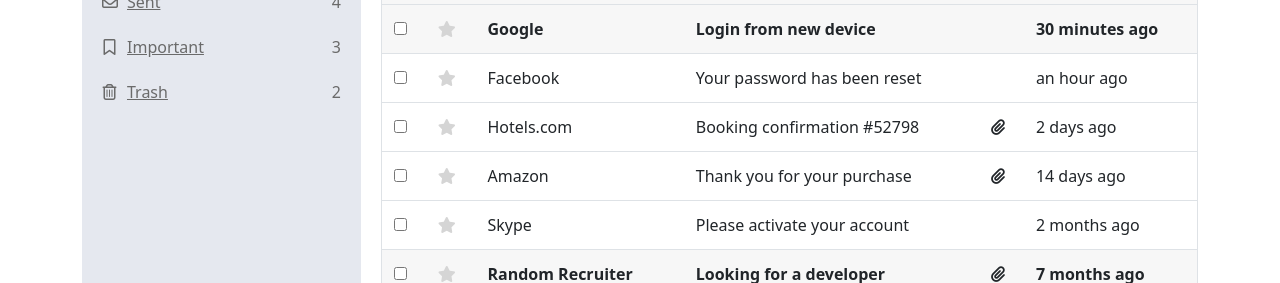
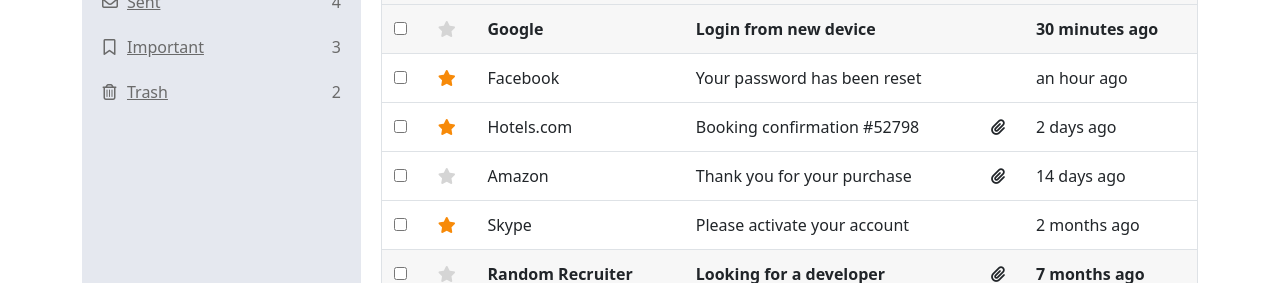
Before and after one commit to Michael-Bonawitt/Vue-Mail-Project, a Vue app: page / in a window 1280 px wide. Shown: the part 155-438 px from the top of the page. Built offline with nearby package versions, Linux system fonts and the light colour scheme.

Commit message:
Created Marked Messages as Important function

```diff
--- a/src/components/Messages.vue
+++ b/src/components/Messages.vue
@@ -6,8 +6,8 @@
                     <input type="checkbox">
                 </td>
                 <td>
-                    <a href="#" v-if="typeof message.isImportant !== 'undefined'">
-                        <i class="fa fa-star"></i>
+                    <a href="#" v-if="message.isImportant !== undefined" @click="message.isImportant = !message.isImportant">
+                        <i :class="['fa', 'fa-star', { important: message.isImportant }]"></i>
                     </a>
                 </td>
                 <td>{{ message.from.name }}</td>
```
